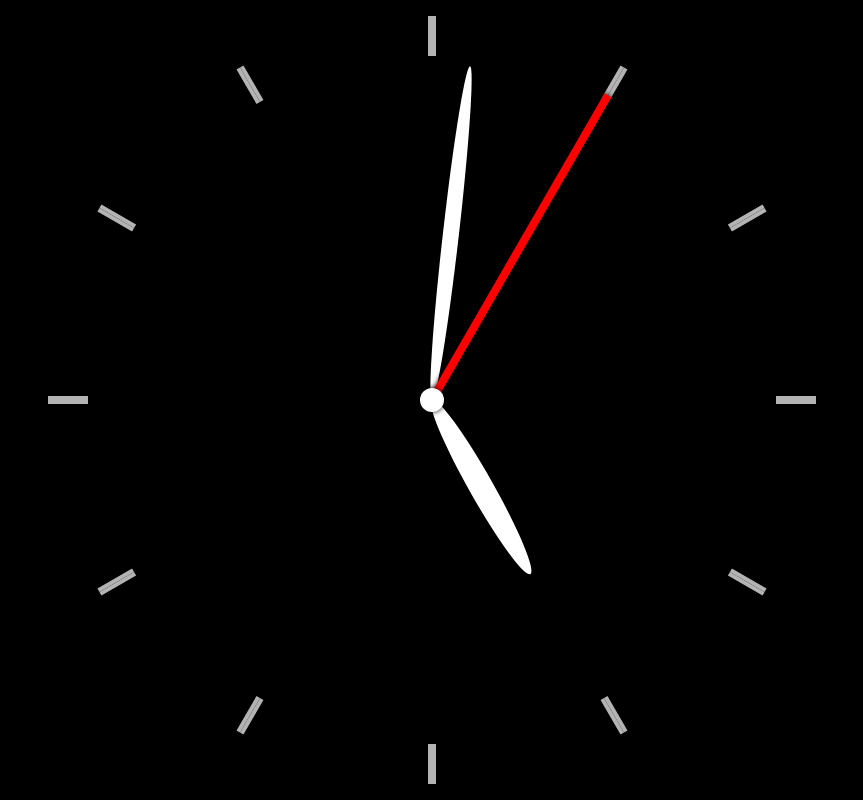
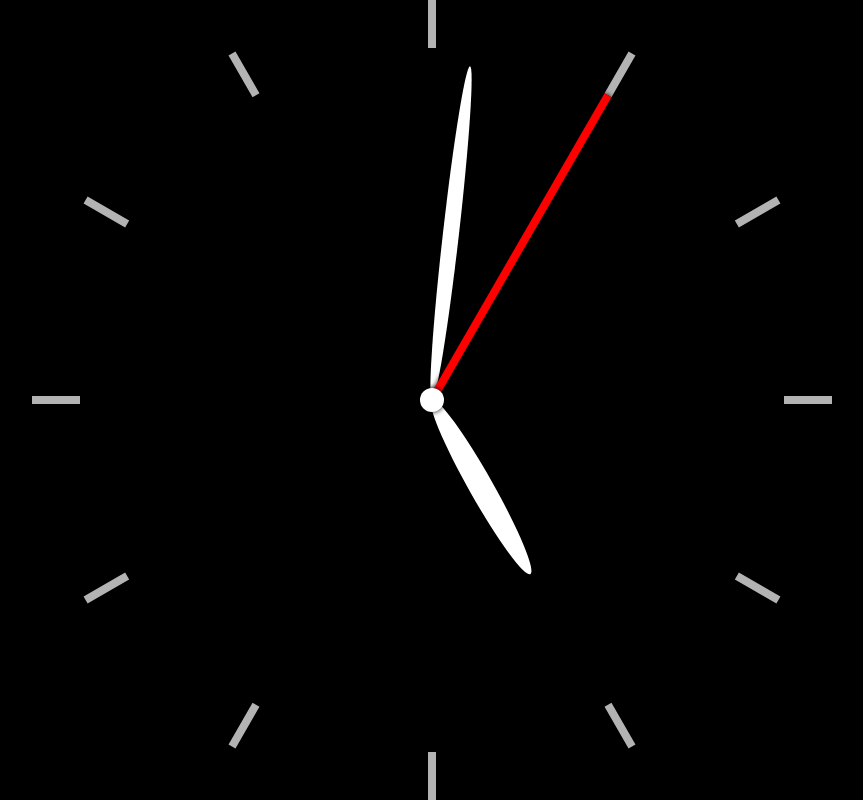
Before and after one commit to varun-seth/clock, a plain HTML site: page index.html in a window 1280 px wide. Shown: the whole page, without its empty margins (208-1071 px from the left). Drawn offline with Linux system fonts and the light colour scheme.

Commit message:
improved second legend

```diff
--- a/script.js
+++ b/script.js
@@ -5,7 +5,7 @@ function addLegend(hour) {
     element.style.position = "absolute";
     innerElement.classList.add("legends");
     let degree = hour * 30;
-    element.style.transform = `translate(50vmin, 2vmin) rotate(${degree}deg)`;
+    element.style.transform = `translate(50vmin, 0vmin) rotate(${degree}deg)`;
     clockContainer.appendChild(element);
     element.appendChild(innerElement);
 }
--- a/style.css
+++ b/style.css
@@ -39,20 +39,19 @@ body {
 }
 
 .legends {
-    transform: translateX(-100%);
+    transform: translateX(-50%);
     background: white;
     width: 100%;
     height: 100%;
 }
 
 .legendsContainer {
-    background: white;
     opacity: 0.7;
     z-index: 0;
-    transform-origin: 0vmin 48vmin;
+    transform-origin: 0vmin 50vmin;
     /* border-radius: 50%; */
-    width: 0.5%;
-    height: 5%;
+    width: 1%;
+    height: 6%;
 }
 
 #hour {
```
Also changed, not shown: readme.md (added).
